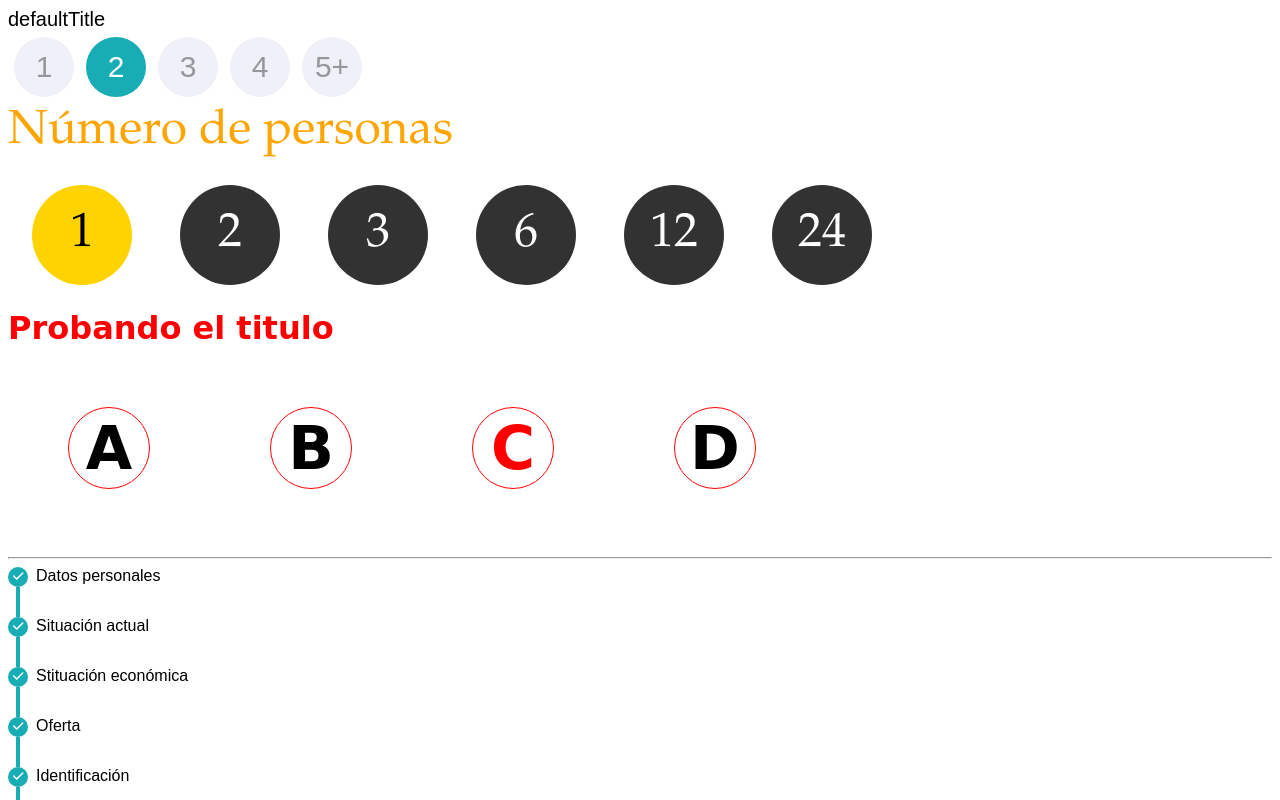
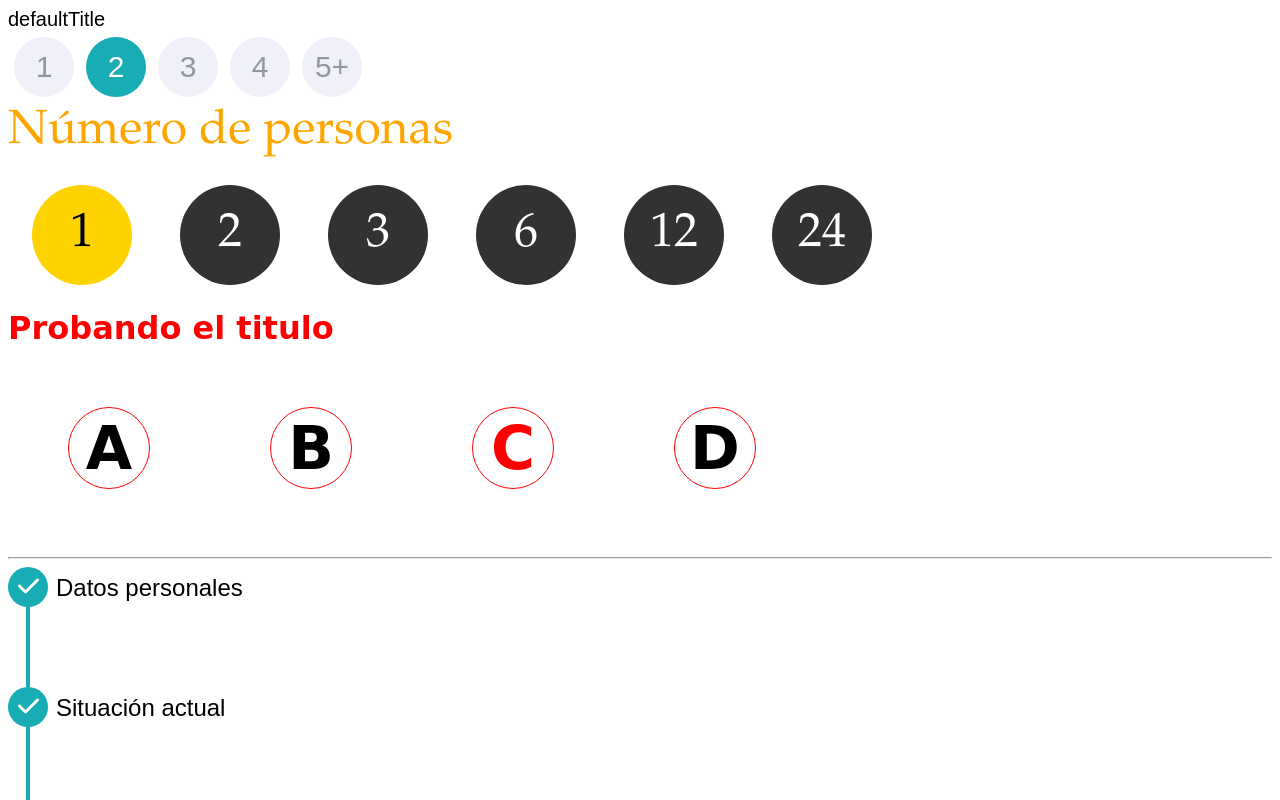
Before and after one commit to LaraGuardiola/angular-circleselector, an Angular app: page / in a window 1280 px wide. Shown: the top 800 px of the page. Built offline with nearby package versions, Linux system fonts and the light colour scheme.

Commit message:
list is now correctly positioned and scales correctly, however it's not possible to edit the fontsize without editing other stuff

```diff
--- a/src/app/navigation-line/navigation-line.component.css
+++ b/src/app/navigation-line/navigation-line.component.css
@@ -16,7 +16,6 @@
     border-radius: 50%;
     background-color: #18acb5;
     color: white;
-    font-size: 0.7em
 }
 
 /* LEFT IS HALF OF .nav-circle width less half of the width.nav-line
@@ -32,7 +31,8 @@
 /* margin-bottom = .nav-line height + (.nav-line width / 2)*/
 
 .list-line {
+    display: flex;
+    align-items: center;
     margin-left: 8px;
-    margin-bottom: 32px;
     font-family: 'Arial';
 }
--- a/src/app/navigation-line/navigation-line.component.ts
+++ b/src/app/navigation-line/navigation-line.component.ts
@@ -23,21 +23,25 @@ export class NavigationLineComponent implements OnInit {
   @Input() lineWidth: number;
   @Input() lineHeight: number
 
+
   @Input() lineStyle = {
     circle: {},
     line: {}
   }
   @Input() listStyle = {}
-
+  //* margin-bottom = .nav-line height + (.nav-line width / 2)*/
   constructor() {
-    this.elemList = ['Datos personales', 'Situación actual', 'Stituación económica', 'Oferta', 'Identificación', 'Firma y documentación']
+    this.elemList = ['Datos personales', 'Situación actual', 'Situación económica', 'Oferta', 'Identificación', 'Firma y documentación']
     this.symbol = faCheck
-    this.circleWidth = 20
-    this.circleHeight = 20
+    this.circleWidth = 40
+    this.circleHeight = 40
     this.lineWidth = 4
-    this.lineHeight = 30
+    this.lineHeight = 80
     this.listStyle = {
       fontFamily: 'Arial',
+      marginTop: `${this.circleWidth / 6}px`,
+      marginBottom: `${ this.lineHeight + (this.circleWidth * 0.3)}px`,
+      fontSize: `${this.circleHeight * 0.6}px`
     },
     this.lineStyle = {
       circle: {
```
